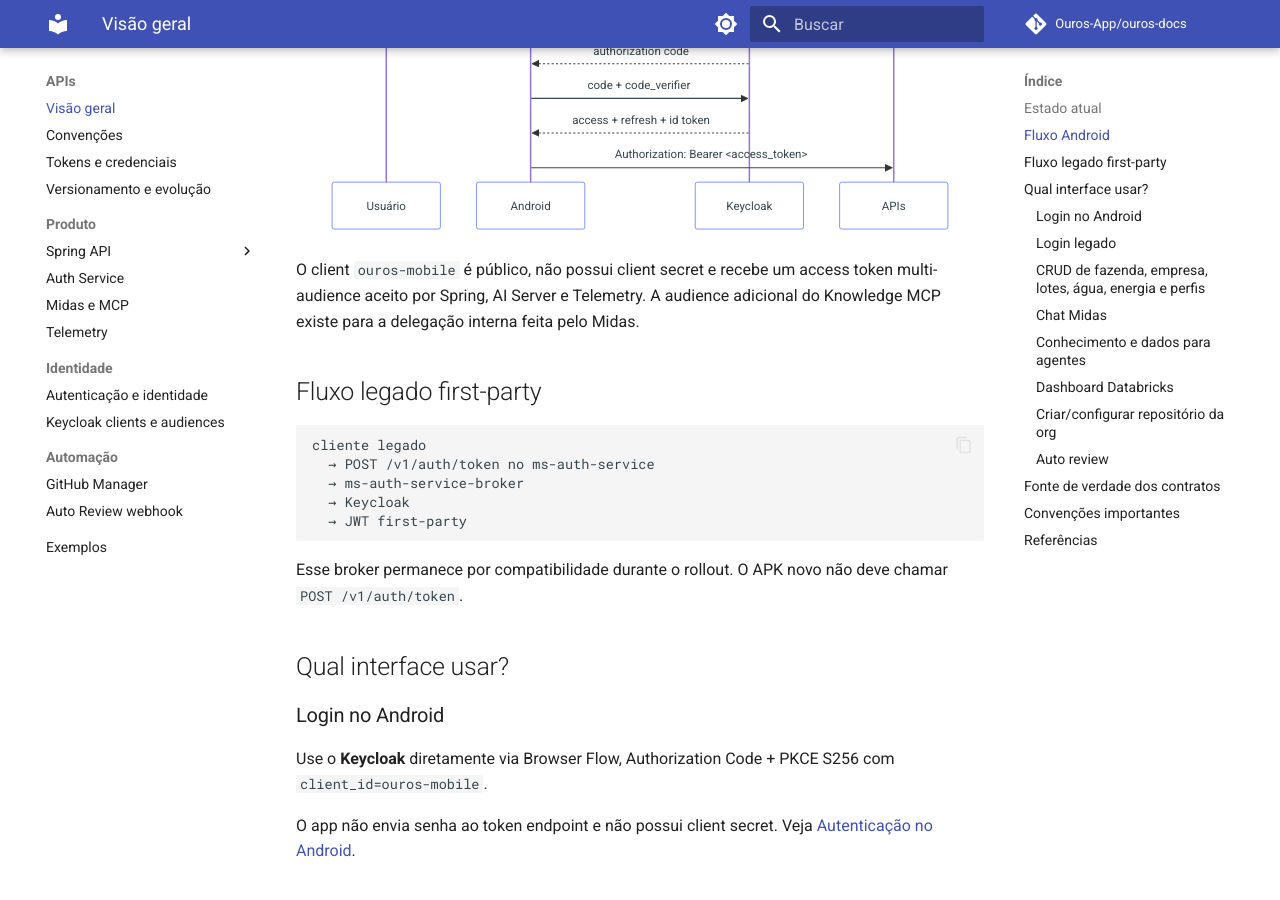
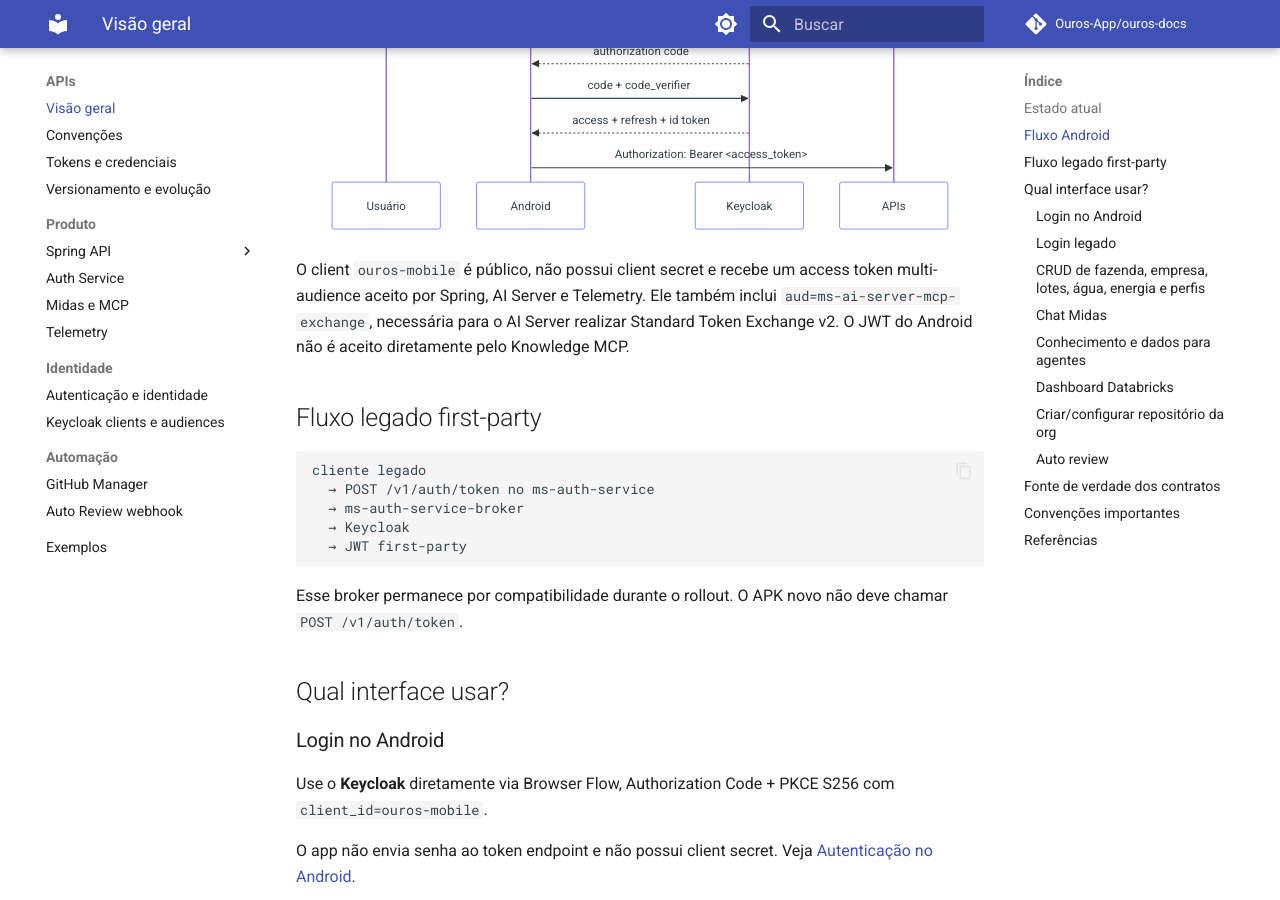
Before and after one commit to Ouros-App/ouros-docs, an MkDocs documentation site: the page built from docs/apis/index.md, in a window 1280 px wide and 900 px high, scrolled down 1425 px. Built offline with MkDocs 1.6.1 and Material for MkDocs 9.7.7, drawn with Linux system fonts in a browser that asks for light colours; comment, search, counter and statistics services are not loaded.

Commit message:
docs(auth): document mobile exchange requester audience

````diff
--- a/docs/apis/index.md
+++ b/docs/apis/index.md
@@ -41,7 +41,7 @@
     M->>S: Authorization: Bearer <access_token>
 ```
 
-O client `ouros-mobile` é público, não possui client secret e recebe um access token multi-audience aceito por Spring, AI Server e Telemetry. A audience adicional do Knowledge MCP existe para a delegação interna feita pelo Midas.
+O client `ouros-mobile` é público, não possui client secret e recebe um access token multi-audience aceito por Spring, AI Server e Telemetry. Ele também inclui `aud=ms-ai-server-mcp-exchange`, necessária para o AI Server realizar Standard Token Exchange v2. O JWT do Android não é aceito diretamente pelo Knowledge MCP.
 
 ## Fluxo legado first-party
 
````
